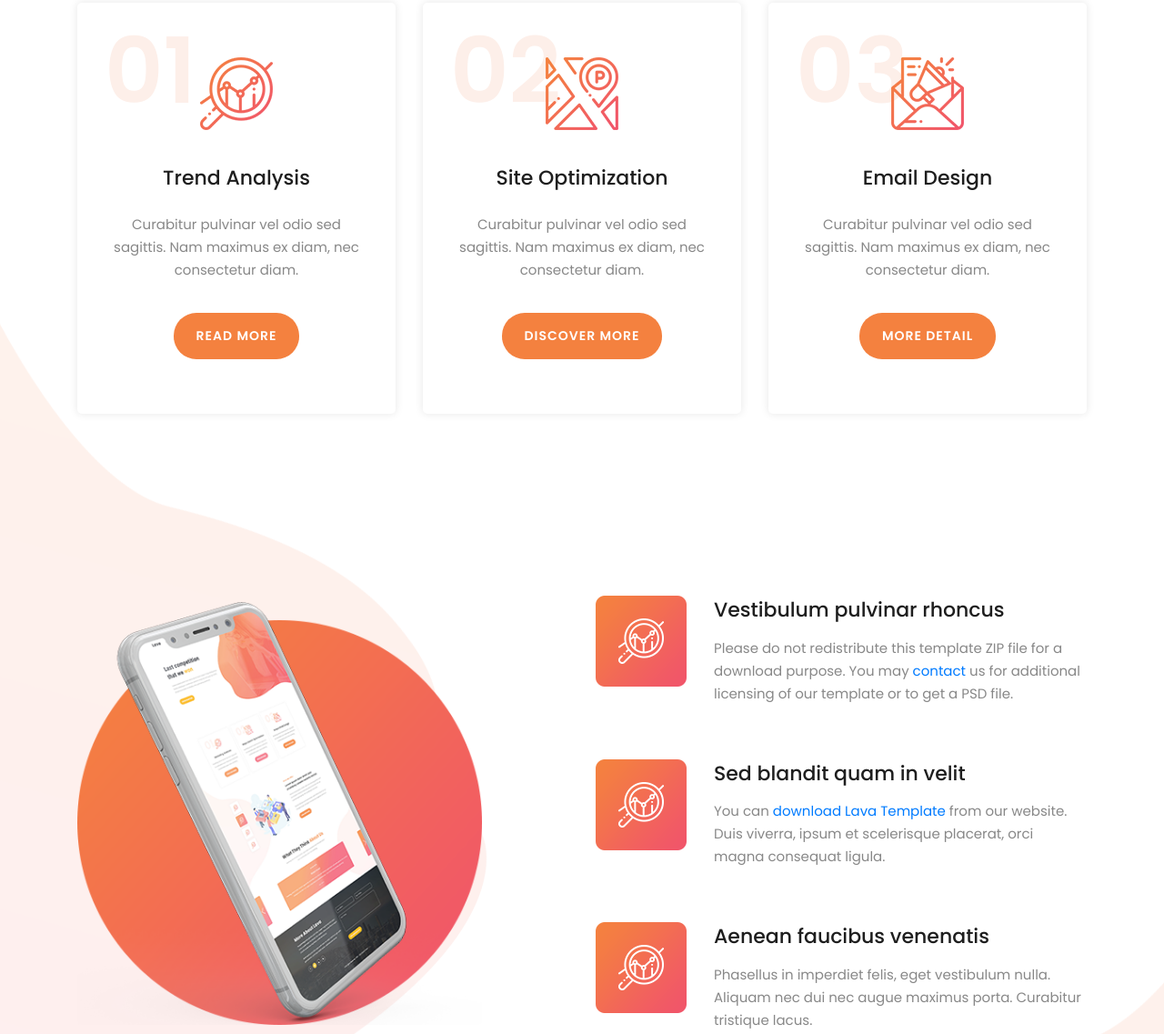
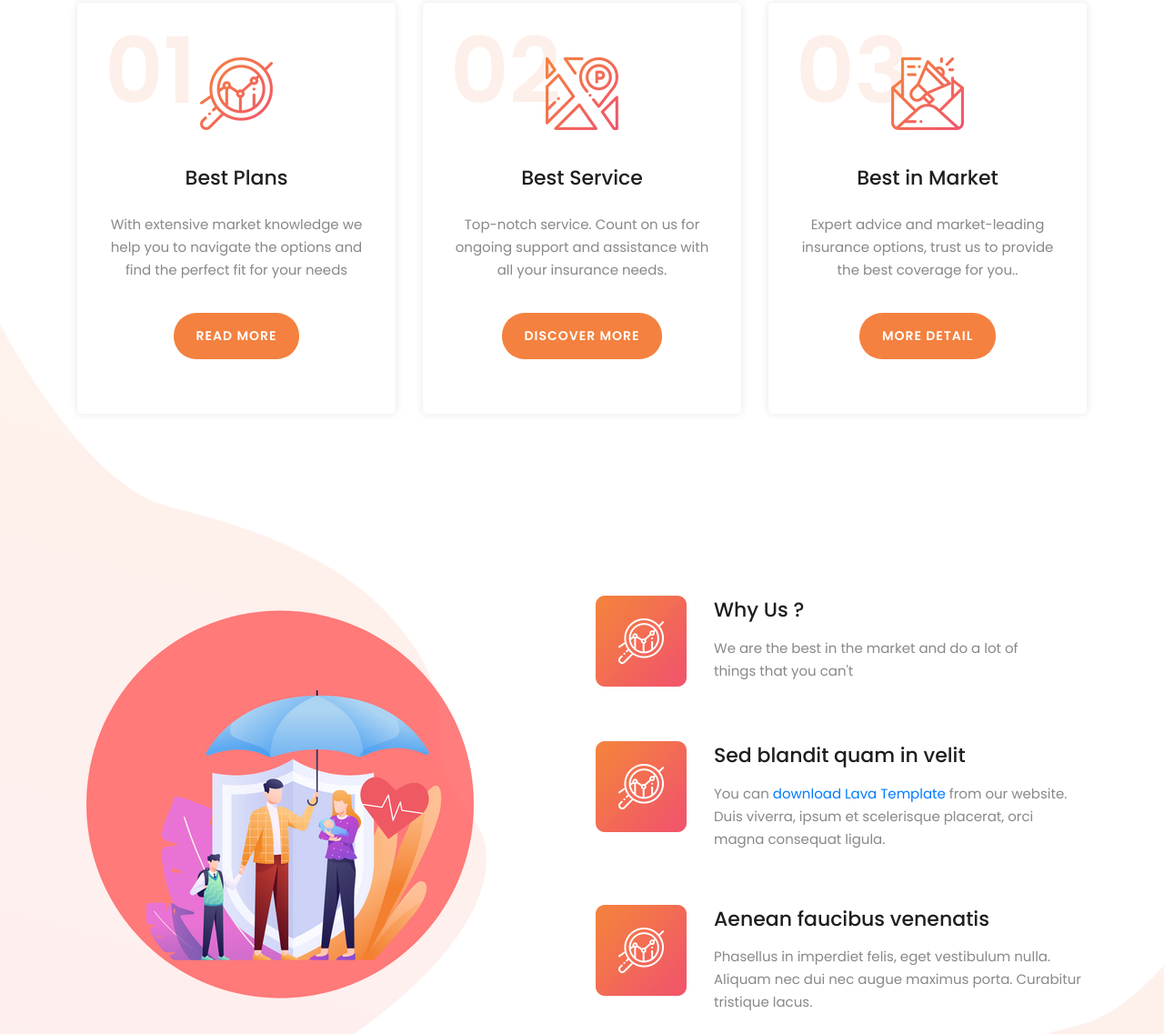
Before and after one commit to amitpareshmondal/client_website_template, a plain HTML site: page lic_website/templatemo_540_lava_landing_page/index.html in a window 1280 px wide. Shown: the part 897-2034 px from the top of the page at 91% size. Drawn offline with Linux system fonts and the light colour scheme.

Commit message:
changed most of the part

```diff
--- a/lic_website/templatemo_540_lava_landing_page/index.html
+++ b/lic_website/templatemo_540_lava_landing_page/index.html
@@ -50,7 +50,7 @@ https://templatemo.com/tm-540-lava-landing-page
                     <nav class="main-nav">
                         <!-- ***** Logo Start ***** -->
                         <a href="index.html" class="logo">
-                            Lava
+                            L.I.C
                         </a>
                         <!-- ***** Logo End ***** -->
                         <!-- ***** Menu Start ***** -->
@@ -59,7 +59,7 @@ https://templatemo.com/tm-540-lava-landing-page
                             <li class="scroll-to-section"><a href="#about" class="menu-item">About</a></li>
                             <li class="scroll-to-section"><a href="#testimonials" class="menu-item">Testimonials</a>
                             </li>
-                            <li class="submenu">
+                            <!-- <li class="submenu">
                                 <a href="javascript:;">Drop Down</a>
                                 <ul>
                                     <li><a href="" class="menu-item">About Us</a></li>
@@ -67,7 +67,7 @@ https://templatemo.com/tm-540-lava-landing-page
                                     <li><a href="" class="menu-item">FAQ's</a></li>
                                     <li><a href="" class="menu-item">Blog</a></li>
                                 </ul>
-                            </li>
+                            </li> -->
                             <li class="scroll-to-section"><a href="#contact-us" class="menu-item">Contact Us</a></li>
                         </ul>
                         <a class='menu-trigger'>
@@ -92,8 +92,7 @@ https://templatemo.com/tm-540-lava-landing-page
                     <div class="left-text col-lg-6 col-md-12 col-sm-12 col-xs-12"
                         data-scroll-reveal="enter left move 30px over 0.6s after 0.4s">
                         <h1>Insure Your Family's <em>Future</em></h1>
-                        <p>Lava <a href="#">HTML landing page</a> template is provided by <a href="#">TemplateMo</a>.
-                           You can modify and use it for your commercial websites for free of charge. This template is last updated on 29 Oct 2019.</p>
+                        <p>Protect your loved ones with personalized insurance solutions.As a experienced LIC agent, I offer expert advice and a wide range of policies to fit your needs. Let's chat!.</p>
                         <a href="#about" class="main-button-slider">KNOW US BETTER</a>
                     </div>
                 </div>
@@ -113,8 +112,8 @@ https://templatemo.com/tm-540-lava-landing-page
                         <div class="features-icon">
                             <h2>01</h2>
                             <img src="assets/images/features-icon-1.png" alt="">
-                            <h4>Trend Analysis</h4>
-                            <p>Curabitur pulvinar vel odio sed sagittis. Nam maximus ex diam, nec consectetur diam.</p>
+                            <h4>Best Plans</h4>
+                            <p>With extensive market knowledge we help you to navigate the options and find the perfect fit for your needs</p>
                             <a href="#testimonials" class="main-button">
                                 Read More
                             </a>
@@ -127,8 +126,8 @@ https://templatemo.com/tm-540-lava-landing-page
                         <div class="features-icon">
                             <h2>02</h2>
                             <img src="assets/images/features-icon-2.png" alt="">
-                            <h4>Site Optimization</h4>
-                            <p>Curabitur pulvinar vel odio sed sagittis. Nam maximus ex diam, nec consectetur diam.</p>
+                            <h4>Best Service</h4>
+                            <p>Top-notch service. Count on us for ongoing support and assistance with all your insurance needs.</p>
                             <a href="#testimonials" class="main-button">
                                 Discover More
                             </a>
@@ -141,8 +140,8 @@ https://templatemo.com/tm-540-lava-landing-page
                         <div class="features-icon">
                             <h2>03</h2>
                             <img src="assets/images/features-icon-3.png" alt="">
-                            <h4>Email Design</h4>
-                            <p>Curabitur pulvinar vel odio sed sagittis. Nam maximus ex diam, nec consectetur diam.</p>
+                            <h4>Best in Market</h4>
+                            <p>Expert advice and market-leading insurance options, trust us to provide the best coverage for you..</p>
                             <a href="#testimonials" class="main-button">
                                 More Detail
                             </a>
@@ -162,17 +161,15 @@ https://templatemo.com/tm-540-lava-landing-page
             <div class="row">
                 <div class="left-image col-lg-5 col-md-12 col-sm-12 mobile-bottom-fix-big"
                     data-scroll-reveal="enter left move 30px over 0.6s after 0.4s">
-                    <img src="assets/images/left-image.png" class="rounded img-fluid d-block mx-auto" alt="App">
+                    <img src="assets/images/insure-left.png" class="rounded img-fluid d-block mx-auto" alt="App">
                 </div>
                 <div class="right-text offset-lg-1 col-lg-6 col-md-12 col-sm-12 mobile-bottom-fix">
                     <ul>
                         <li data-scroll-reveal="enter right move 30px over 0.6s after 0.4s">
                             <img src="assets/images/about-icon-01.png" alt="">
                             <div class="text">
-                                <h4>Vestibulum pulvinar rhoncus</h4>
-                                <p>Please do not redistribute this template ZIP file for a download purpose. You may <a
-                                rel="nofollow" href="https://templatemo.com/contact" target="_parent">contact</a> us for
-                            additional licensing of our template or to get a PSD file.</p>
+                                <h4>Why Us ?</h4>
+                                <p>We are the best in the market and do a lot of things that you can't </p>
                             </div>
                         </li>
                         <li data-scroll-reveal="enter right move 30px over 0.6s after 0.5s">
```
Also changed, not shown: lic_website/templatemo_540_lava_landing_page/assets/images/insure-left.png (added), lic_website/templatemo_540_lava_landing_page/assets/images/linsurance-left.png (added).
